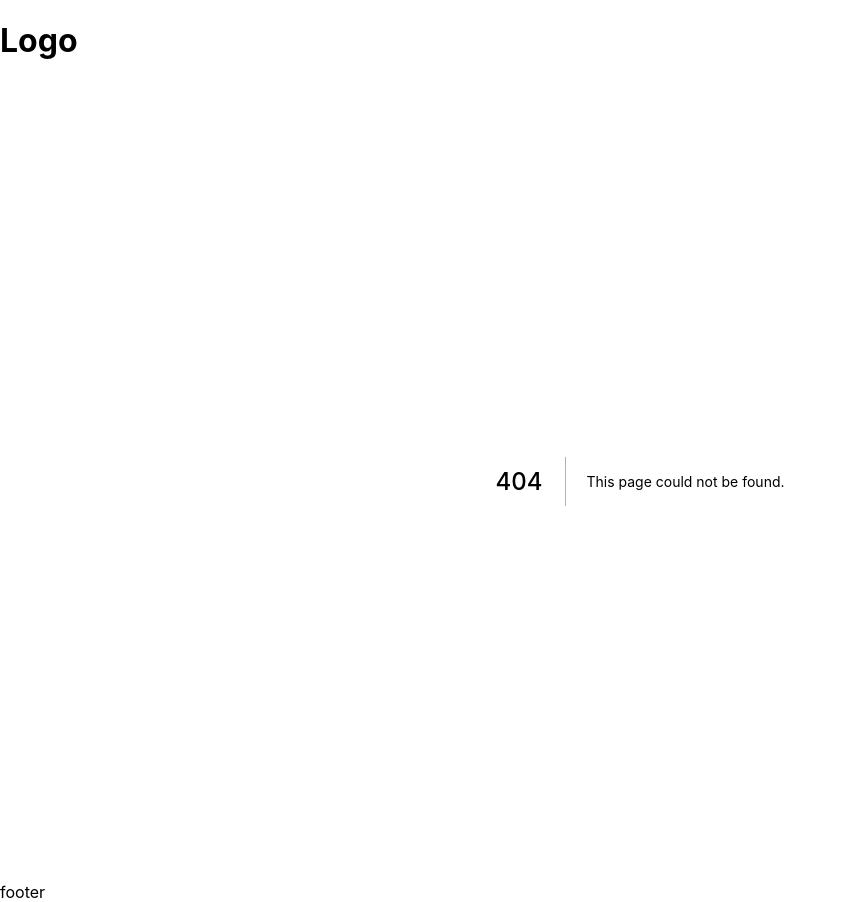
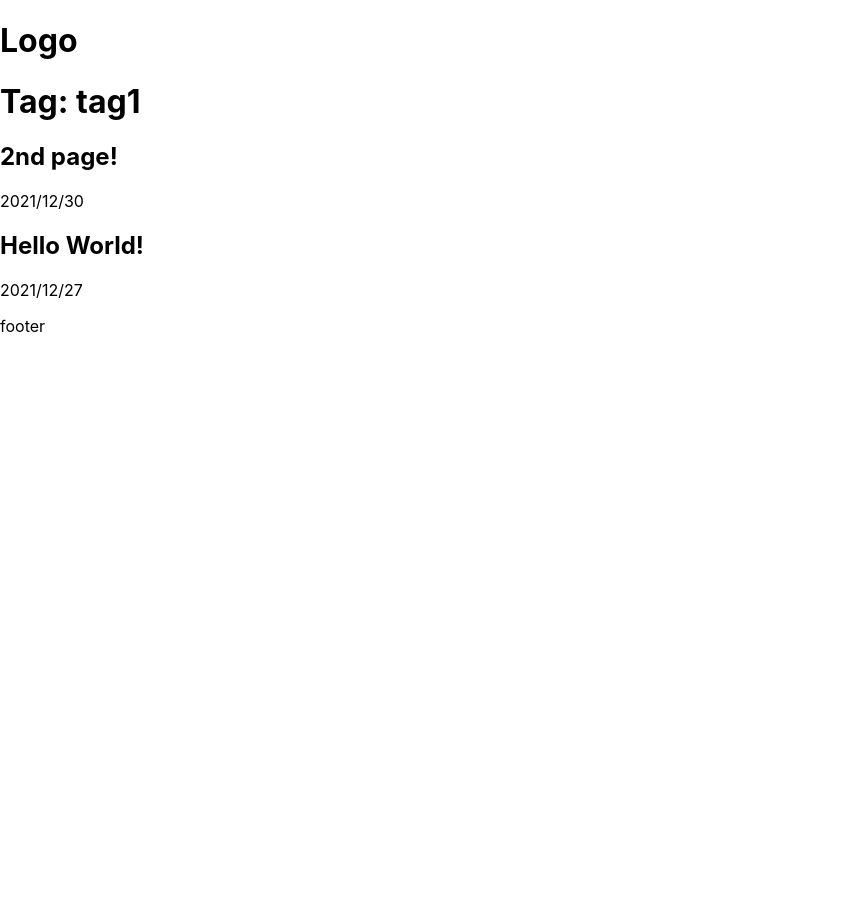
Before and after one commit to monaural/monaural.github.io, a Next.js app: page /tags/tag1 in a window 1280 px wide. Before the commit this address had no page. Shown: the whole page, without its empty margins (0-847 px from the left). After the commit the page ends 800 px from the top, so only its background shows below. Built offline with nearby package versions, Linux system fonts and the light colour scheme.

Commit message:
tag archive page

```diff
--- a/src/lib/api.ts
+++ b/src/lib/api.ts
@@ -19,7 +19,7 @@ export function getPostSlugs() {
     .map(({ name }) => name.replace(/^(.+)\.md$/, '$1'));
 }
 
-export function getPostBySlug(slug: string, fields: string[] = []) {
+export function getPostBySlug(slug: string, fields: string[] = ['title', 'slug', 'date', 'tags']) {
   const fullPath = path.join(postsDirectory, slug + '.md');
   const fileContents = fs.readFileSync(fullPath, "utf8");
   const { data, content } = matter(fileContents);
@@ -50,10 +50,22 @@ export function getPostBySlug(slug: string, fields: string[] = []) {
 /**
  * @param fields 取得するフィールド
  */
-export function getAllPosts(fields: string[] = []) {
+export function getAllPosts(fields: string[]) {
   const slugs = getPostSlugs();
   const posts = slugs
     .map((slug) => getPostBySlug(slug, fields))
     .sort((a, b) => (a.date > b.date ? -1 : 1));
   return posts;
 }
+
+/**
+ * @param fields 取得するフィールド
+ */
+export function getPostsByTag(tag: string) {
+  return getAllPosts()
+    .filter(post => post.tags.includes(tag))
+}
+
+export function getAllTags() {
+  return ['tag1','tag2','tag3','tag4'] //todo
+}
--- /dev/null
+++ b/src/pages/tags/[tag].tsx
@@ -0,0 +1,62 @@
+import type { InferGetStaticPropsType, NextPage } from 'next'
+import Head from 'next/head'
+import Image from 'next/image'
+import Link from 'next/link'
+import { getPostsByTag, getAllTags } from "../../lib/api";
+
+type Props = InferGetStaticPropsType<typeof getStaticProps>;
+
+export const getStaticPaths = async () => {
+  const tags = getAllTags();
+  return {
+    paths: tags.map((tag) => {
+      return {
+        params: {
+          tag,
+        },
+      };
+    }),
+    fallback: false,
+  };
+};
+
+export const getStaticProps = async ({ params }: any) => {
+  const allPosts = getPostsByTag(params.tag);
+  return {
+    props: {
+      allPosts,
+      tag: params.tag
+    }
+  };
+};
+
+const Home: NextPage<Props> = ({ allPosts, tag }) => {
+  return (
+    <div>
+      <Head>
+        <title>Create Next App</title>
+        <meta name="description" content="Generated by create next app" />
+        <link rel="icon" href="/favicon.ico" />
+      </Head>
+
+      <main>
+        <h1>
+          Tag: {tag}
+        </h1>
+
+        <div>
+          {allPosts.map((post) => (
+            <Link href={`/posts/${post.slug}`} key={post.slug}>
+              <a>
+                <h2>{post.title}</h2>
+                <p>{post.date}</p>
+              </a>
+            </Link>
+          ))}
+        </div>
+      </main>
+    </div>
+  )
+}
+
+export default Home
```
Also changed, not shown: src/pages/posts/[slug].tsx (+10 -0 lines).
